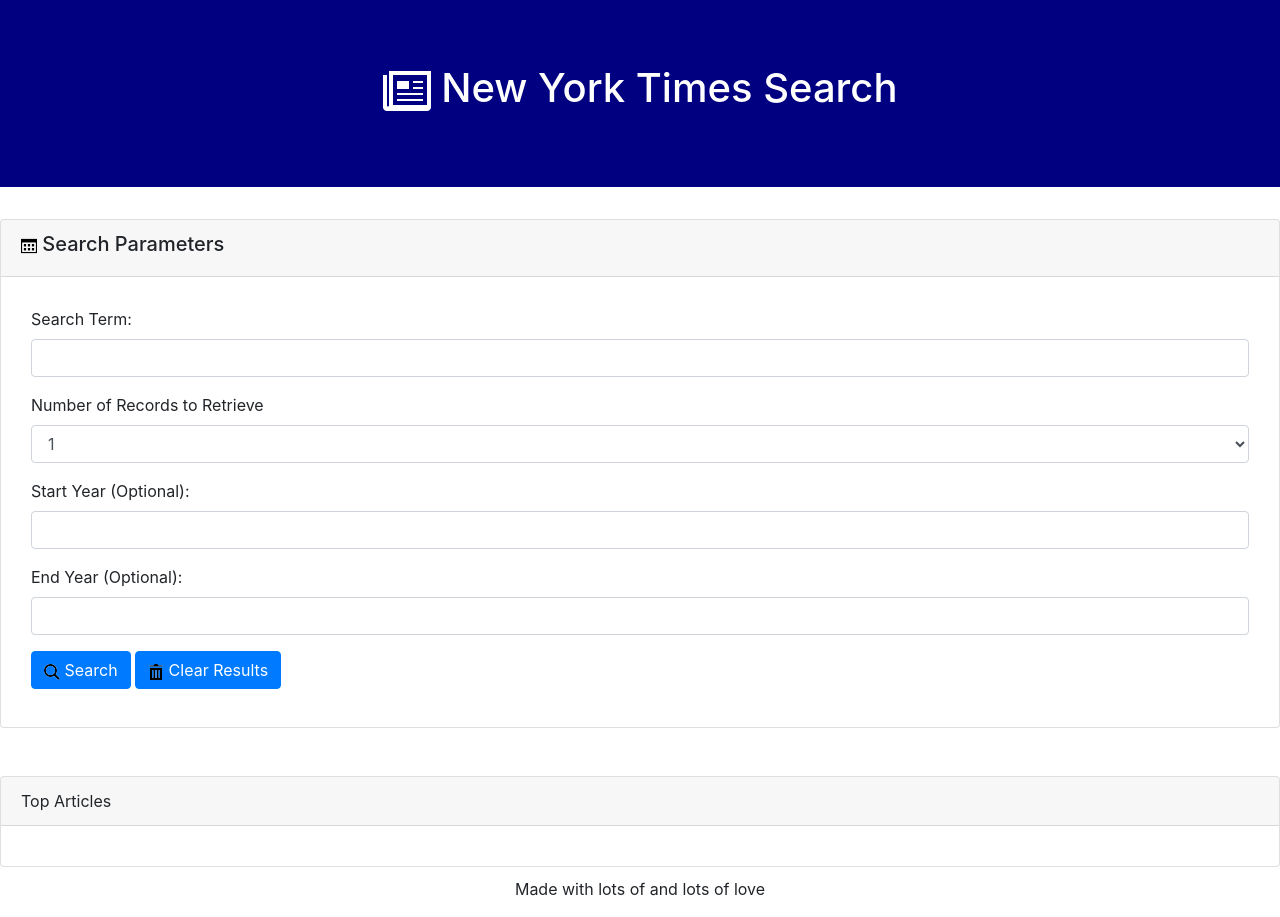
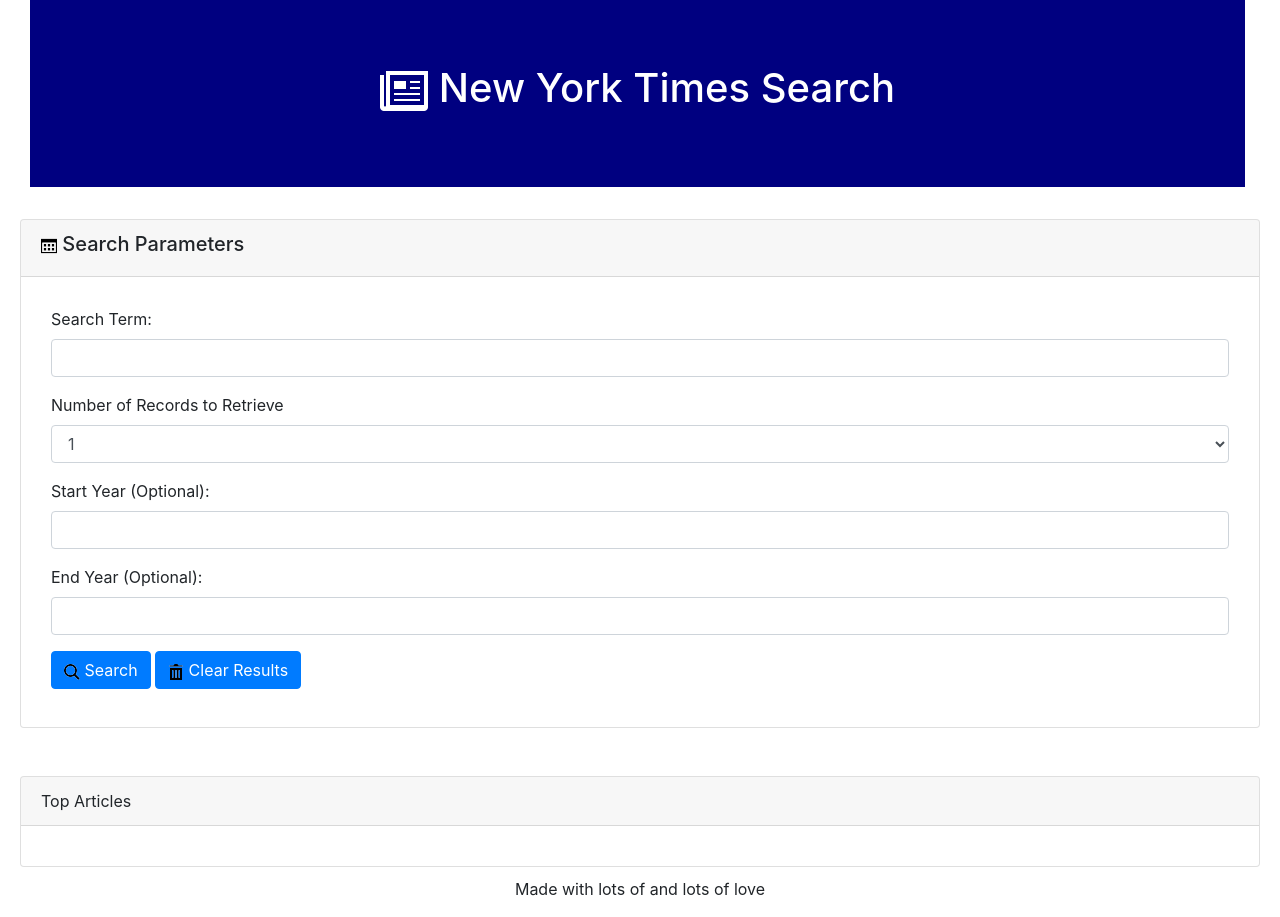
Before and after one commit to nrgtwithers/NYTimesSearch, a plain HTML site: page index.html in a window 1280 px wide. Drawn offline with nearby package versions, Linux system fonts and the light colour scheme.

Commit message:
css changed

```diff
--- a/assets/css/style.css
+++ b/assets/css/style.css
@@ -1,6 +1,9 @@
 html, body{
     background-color:white;
+    margin: 0px 20px 0px 20px;
 }
+
+
 
 .jumbotron{
     text-align: center;
@@ -9,11 +12,13 @@
 
 .jumbotron-fluid {
     background-color: navy !important;
+    width: 98%;
+    margin: 0px 10px 0px 10px;
 }
-
+/*
 .container{
     background-color: navy !important;
-}
+} */
 
 .h1{
     font-weight: bold !important;
```
